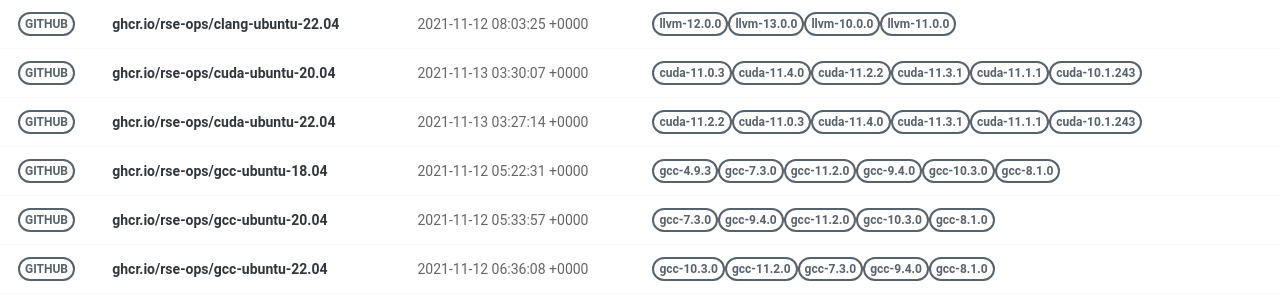
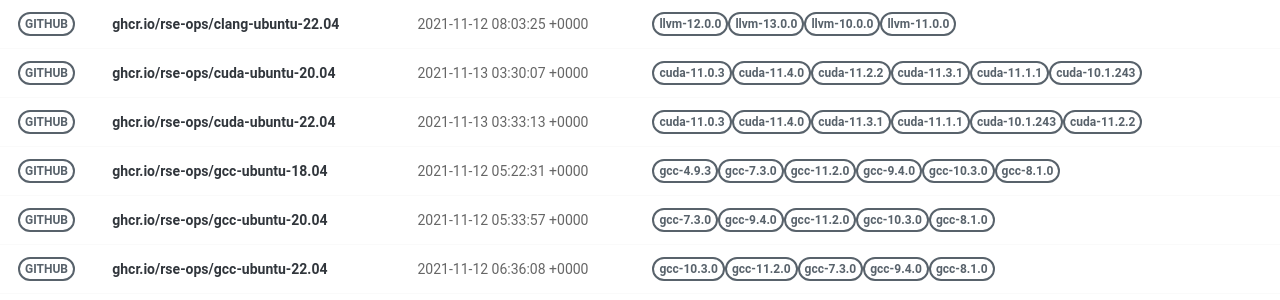
Before and after one commit to rse-ops/docker-images, a Jekyll site: the page built from pages/index.md, in a window 1280 px wide. Shown: the part 228-528 px from the top of the page. Built offline with Jekyll 4.4.1, drawn with Linux system fonts in a browser that asks for light colours; nearby versions of some CDN libraries.

Commit message:
Automated push to update library 2021-11-13

```diff
--- a/_library/ghcr.io-rse-ops-cuda-ubuntu-22.04.md
+++ b/_library/ghcr.io-rse-ops-cuda-ubuntu-22.04.md
@@ -1,14 +1,11 @@
 ---
 layout: container
 name: ghcr.io/rse-ops/cuda-ubuntu-22.04
-updated_at: 2021-11-13 03:27:14.785214
+updated_at: 2021-11-13 03:33:13.599076
 
 
 container_url: https://github.com/orgs/rse-ops/packages/container/package/cuda-ubuntu-22.04
 versions:
- - tag: cuda-11.2.2
-   dockerfile: https://github.com/rse-ops/docker-images/blob/main/ubuntu/cuda/Dockerfile
-   manifest: https://crane.ggcr.dev/manifest/ghcr.io/rse-ops/cuda-ubuntu-22.04:cuda-11.2.2
  - tag: cuda-11.0.3
    dockerfile: https://github.com/rse-ops/docker-images/blob/main/ubuntu/cuda/Dockerfile
    manifest: https://crane.ggcr.dev/manifest/ghcr.io/rse-ops/cuda-ubuntu-22.04:cuda-11.0.3
```
Also changed, not shown: other parts of _library/ghcr.io-rse-ops-cuda-ubuntu-22.04.md (+3 -0 lines).
